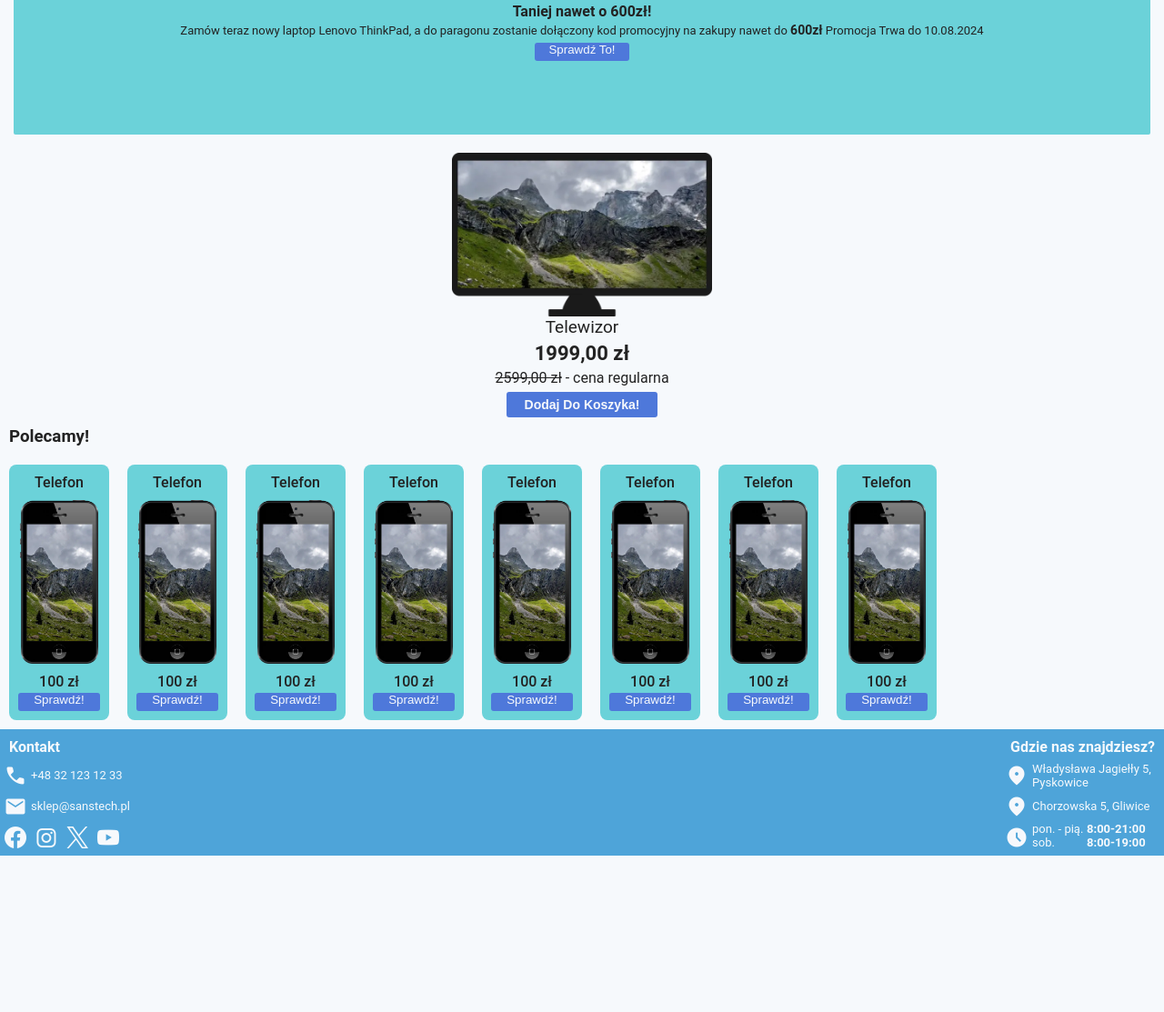
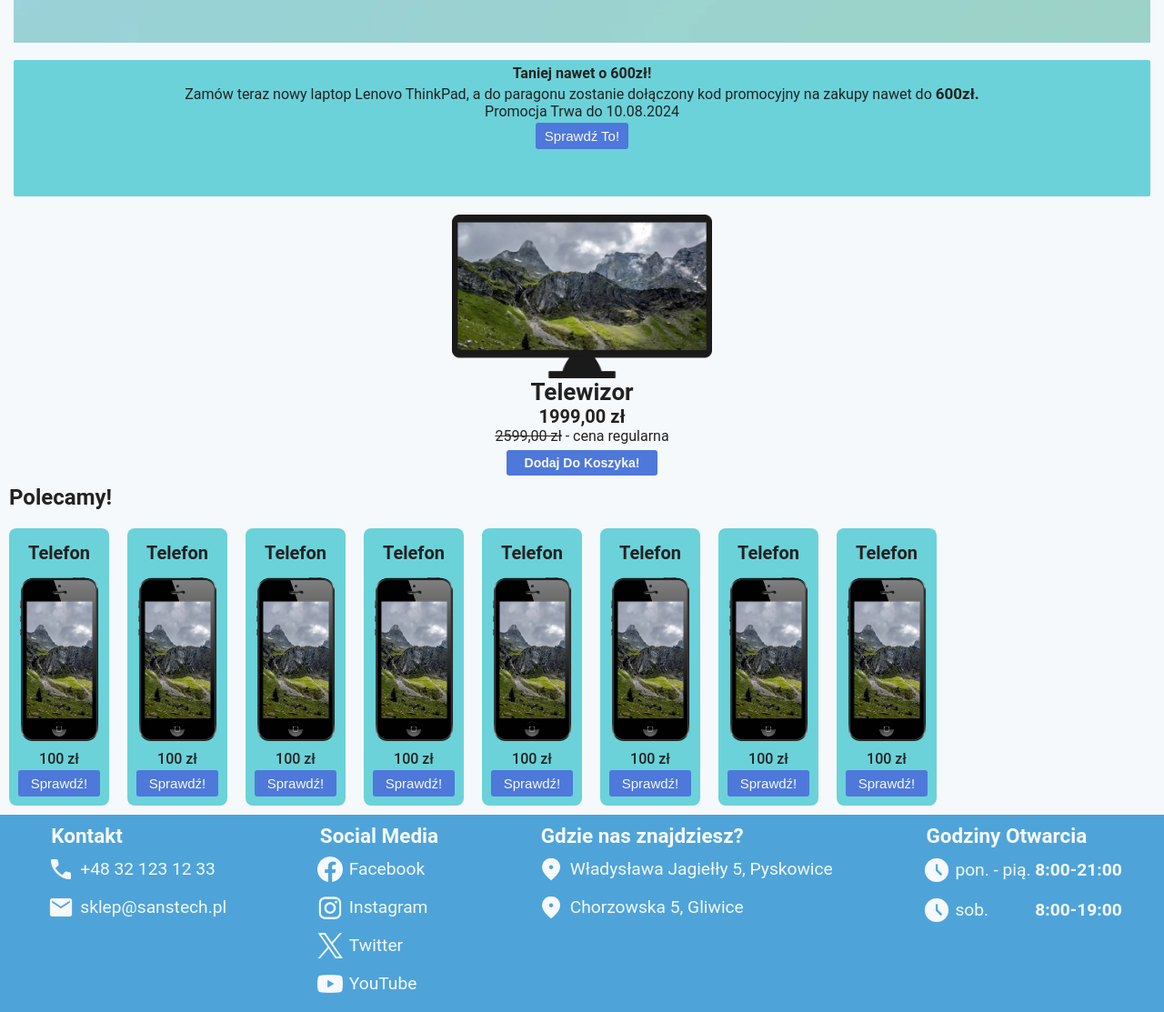
Before and after one commit to Zenic1/Zenic1.github.io, a plain HTML site: page index.html in a window 1280 px wide. Shown: the part 1166-2279 px from the top of the page at 91% size. Before the commit the page ends 2107 px from the top, so only its background shows below. Drawn offline with Linux system fonts and the light colour scheme.

Commit message:
Website Update

```diff
--- a/figma.css
+++ b/figma.css
@@ -15,9 +15,33 @@ nav{
     flex-direction: row;
     display: flex;
 }
+.pc{
+    background-color: #f0f0f0;
+    height: 55px;
+    display: none;
+}
+.pc>ul{
+    display: flex;
+    justify-content: space-around;
+    width: 100%;
+    list-style: none;
+}
+.pc img{
+    height: 40px;
+    margin-left: 10px;
+    margin-right: 10px;
+}
+.pc>ul>li{
+    display: flex;
+    align-items: center;
+    font-weight: bold;
+}
 a{
     text-decoration: none;
     color: #222;
+}
+a:hover{
+    text-decoration: underline;
 }
 .flex{
     display: flex;
@@ -26,6 +50,8 @@ a{
     border-radius: 3px;
     justify-content: left;
     margin: 8px auto 8px 8px;
+    height: 66px;
+    position: relative;
 }
 .icons-container{
     display: flex;
@@ -46,6 +72,9 @@ a{
 }
 header{
     text-align: center;
+}
+header>p{
+    font-size: 1.7em;
 }
 h1{
     color: #4E78DA;
@@ -76,7 +105,6 @@ h1{
 .promo-right>p{
     margin-top: 3px;
     margin-bottom: 3px;
-    font-size: 13px;
 }
 b{
     font-size: calc(1em + 1px);
@@ -86,9 +114,8 @@ button{
     border: none;
     background-color: #4E78DA;
     color: #F6F9FC;
-    padding-left: 15px;
-    padding-right: 15px;
-    padding-bottom: 5px;
+    padding: 6px 10px;
+    font-size: 15px;
     cursor: pointer;
 }
 #menu {
@@ -157,8 +184,12 @@ button{
     font-size: calc(1em + 3px);
 }
 .main-product>h4{
-    margin: 5px;
-    font-size: calc(1em + 6px);
+
+    font-size: calc(1em + 10px);
+}
+.main-product>h5{
+
+    font-size: calc(1em + 4px);
 }
 .main-product>button{
     margin-top: 6px;
@@ -185,6 +216,11 @@ button{
     text-align: center;
     font-weight: 500;
 }
+.item>h4{
+    text-align: center;
+    font-size: 20px;
+    margin: 5px;
+}
 .item>img{
     height: 180px;
     margin-bottom: 10px;
@@ -197,50 +233,69 @@ button{
 h3{
     margin: 10px;
 }
+.polecamy>h3{
+    font-size: 1.5em;
+}
 .black-screen {
     height: 100%;
     z-index: 2;
 }
 footer{
     background-color: #4EA4D9;
-    flex-direction: row;
     color: #F6F9FC;
     display: flex;
-    font-size: 13px;
+    font-size: 1.2em;
+    justify-content: space-around;
+    flex-direction: column;
+    padding-bottom: 10px;
 }
 footer h3{
-    font-size: initial;
-    margin-bottom: 5px;
+    margin-bottom: 3px;
 }
 footer div, footer p{
     align-items: center;
-
 }
 footer img{
-    margin: 5px;
-    height: 24px;
+    margin: 7px;
+    height: 28px;
 }
 footer a{
     color: #F6F9FC;
 }
-.otwarcie{
-    flex-direction: row;
-    align-items: start;
+footer a:hover{
+    text-decoration: underline;
 }
-.otwarcie{
+footer li{
+    list-style: none;
+    display: flex;
+    align-items: center;
+}
+.opening-hours ul {
+    list-style: none;
+    padding: 0;
+    margin: 0;
+}
+.opening-hours li {
+    display: flex;
+    align-items: center;
     font-weight: bold;
+    max-width: 300px;
 }
-.otwarcie span{
-    width: 60px;
-    display: inline-block;
+.opening-hours span {
     font-weight: initial;
+    margin-left: 10px;
+    margin-right: auto;
+}
+.opening-hours img{
+    height: 30px;
+    margin-right: -5px;
 }
 
 nav>.search{
     display: none;
     align-self: center;
-    width: 30%;
-    height: 37px;
+    width: 50%;
+    height: 44px;
     background-color: #F6F9FC;
     border-radius: 10px;
 }
@@ -254,28 +309,28 @@ nav>.search{
     border: none;
     padding-left: 10px;
     outline: 0;
+    font-size: 1.1em;
 }
 nav>.search:focus-within{
     outline: #222 solid 1px;
 }
 nav>.search img{
     height: 32px;
-    margin: auto;
+    align-self: center;
+    justify-self: center;
 }
 nav>.search>button{
     background-color: #4E78DA;
     border-radius: 10px;
     width: 60px;
     height: 100%;
-    text-align: center;
-    /*display: inline-flex;*/
-}
-.right{
-    margin-left: auto;
+    justify-content: center;
+    align-items: center;
+    display: flex;
 }
 /*Media Query na pecety*/
 @media (min-width: 769px) {
-    .icons-container>.search, .burger{
+    .icons-container>.search, #burger{
         display: none;
     }
     .icons-container .gallery, .icons-container .contact{
@@ -283,7 +338,13 @@ nav>.search>button{
     }
     nav>.search{
         display: flex;
-    justify-content: center;
+        justify-content: center;
         align-items: center;
     }
+    footer{
+        flex-direction: row;
+    }
+    .pc{
+        display: flex;
+    }
 }
--- a/index.html
+++ b/index.html
@@ -46,7 +46,7 @@
 </ul>
 <!--IKONY: https://fonts.google.com/icons-->
 <nav>
-    <img src="img/placeholder.png" alt="logo" id="logo">
+    <a href="#"><img src="img/placeholder.png" alt="logo" id="logo"></a>
     <form class="search">
         <input type="text" name="search" id="search" placeholder="Co chcesz wyszukać?">
         <button type="submit"><img src="img/search.png" alt="wyszukaj"></button>
@@ -77,6 +77,34 @@
         </a>
     </div>
 </nav>
+<nav class="pc">
+    <ul>
+        <li>
+            <a href="#"><img src="img/home.png" alt="dom"></a>
+            <a href="#">Strona główna</a>
+        </li>
+        <li>
+            <a href="#"><img src="img/pc.png" alt="pc"></a>
+            <a href="#">Laptopy i Komputery</a>
+        </li>
+        <li>
+            <a href="#"><img src="img/phone-icon.png" alt="telefon"></a>
+            <a href="#">Smartfony</a>
+        </li>
+        <li>
+            <a href="#"><img src="img/pad.png" alt="kontroler"></a>
+            <a href="#">Gaming</a>
+        </li>
+        <li>
+            <a href="#"><img src="img/cpu.png" alt="cpu"></a>
+            <a href="#">Podzespoły</a>
+        </li>
+        <li>
+            <a href="#"><img src="img/acc.png" alt="akcesoria"></a>
+            <a href="#">Akcesoria</a>
+        </li>
+    </ul>
+</nav>
 <main>
 <div class="black-screen"></div>
 <header>
@@ -89,15 +117,15 @@
     <!--Twórczość Własna-->
     <article class="promo-right">
         <h4>Taniej nawet o 600zł!</h4>
-        <p>Zamów teraz nowy laptop Lenovo ThinkPad, a do paragonu zostanie dołączony kod promocyjny na zakupy nawet do <b>600zł</b> Promocja Trwa do 10.08.2024</p>
+        <p>Zamów teraz nowy laptop Lenovo ThinkPad, a do paragonu zostanie dołączony kod promocyjny na zakupy nawet do <b>600zł.</b><br> Promocja Trwa do 10.08.2024</p>
         <button>Sprawdź To!</button>
     </article>
 </section>
 <section class="main-product">
     <img src="img/tv.webp" alt="tv">
 <!--https://pixabay.com/vectors/television-tv-screen-lcd-screen-2237425/ + https://pixabay.com/photos/mountains-alps-landscape-nature-5333952/-->
-    <p>Telewizor</p>
-    <h4>1999,00 zł</h4>
+    <h4>Telewizor</h4>
+    <h5>1999,00 zł</h5>
     <span><span style="text-decoration: line-through;">2599,00 zł</span> - cena regularna</span>
     <button>Dodaj Do Koszyka!</button>
 </section>
@@ -106,49 +134,49 @@
         <!--https://pixabay.com/vectors/iphone-cell-phone-phone-160307/ + https://pixabay.com/photos/mountains-alps-landscape-nature-5333952/-->
         <div class="articles">
         <article class="item">
-            <p>Telefon</p>
+            <h4>Telefon</h4>
             <img src="img/phone.webp" alt="phone">
             <p>100 zł</p>
             <button>Sprawdź!</button>
         </article>
         <article class="item">
-            <p>Telefon</p>
+            <h4>Telefon</h4>
             <img src="img/phone.webp" alt="phone">
             <p>100 zł</p>
             <button>Sprawdź!</button>
         </article>
         <article class="item">
-            <p>Telefon</p>
+            <h4>Telefon</h4>
             <img src="img/phone.webp" alt="phone">
             <p>100 zł</p>
             <button>Sprawdź!</button>
         </article>
         <article class="item">
-            <p>Telefon</p>
+            <h4>Telefon</h4>
             <img src="img/phone.webp" alt="phone">
             <p>100 zł</p>
             <button>Sprawdź!</button>
         </article>
         <article class="item">
-            <p>Telefon</p>
+            <h4>Telefon</h4>
             <img src="img/phone.webp" alt="phone">
             <p>100 zł</p>
             <button>Sprawdź!</button>
         </article>
         <article class="item">
-            <p>Telefon</p>
+            <h4>Telefon</h4>
             <img src="img/phone.webp" alt="phone">
             <p>100 zł</p>
             <button>Sprawdź!</button>
         </article>
         <article class="item">
-            <p>Telefon</p>
+            <h4>Telefon</h4>
             <img src="img/phone.webp" alt="phone">
             <p>100 zł</p>
             <button>Sprawdź!</button>
         </article>
         <article class="item">
-            <p>Telefon</p>
+            <h4>Telefon</h4>
             <img src="img/phone.webp" alt="phone">
             <p>100 zł</p>
             <button>Sprawdź!</button>
@@ -157,41 +185,61 @@
     </section>
 </main>
 <footer>
-    <section>
+        <section class="contact">
             <h3>Kontakt</h3>
-        <p class="flex">
+            <ul>
+                <li>
                     <img src="img/call.png" alt="zadzwoń">
                     <a href="tel:+48321231233">+48 32 123 12 33</a>
-        </p>
-        <p class="flex">
+                </li>
+                <li>
                     <img src="img/mail.png" alt="mail">
                     <a href="mailto:sklep@sanstech.pl">sklep@sanstech.pl</a>
-        </p>
-        <p class="flex">
-            <a href="https://www.facebook.com/sanstech.official" target="_blank"><img src="img/fb.png" alt="fb"></a>
-            <a href="https://www.instagram.com/sanstech.official" target="_blank"><img src="img/ig.png" alt="ig"></a>
-            <a href="https://www.twitter.com/sanstech.official" target="_blank"><img src="img/twitter.png" alt="twitter"></a>
-            <a href="https://www.youtube.com/sanstech.official" target="_blank"><img src="img/yt.png" alt="yt"></a>
-        </p>
+                </li>
+            </ul>
         </section>
-    <section class="right">
+        <section class="social-media">
+            <h3>Social Media</h3>
+            <ul>
+                <li>
+                    <img src="img/fb.png" alt="fb">
+                    <a href="https://www.facebook.com/sanstech.official" target="_blank">Facebook</a>
+                </li>
+                <li>
+                    <img src="img/ig.png" alt="ig">
+                    <a href="https://www.instagram.com/sanstech.official" target="_blank">Instagram</a>
+                </li>
+                <li>
+                    <img src="img/twitter.png" alt="twitter">
+                    <a href="https://www.twitter.com/sanstech.official" target="_blank">Twitter</a>
+                </li>
+                <li>
+                    <img src="img/yt.png" alt="yt">
+                    <a href="https://www.youtube.com/sanstech.official" target="_blank">YouTube</a>
+                </li>
+            </ul>
+        </section>
+    <section class="location">
         <h3>Gdzie nas znajdziesz?</h3>
-        <div class="flex">
+        <ul>
+            <li>
                 <img src="img/pin.png" alt="pinezka">
-            <p>Władysława Jagiełły 5, <br> Pyskowice</p>
-        </div>
-        <div class="flex">
+                <p>Władysława Jagiełły 5, Pyskowice</p>
+            </li>
+            <li>
                 <img src="img/pin.png" alt="pinezka">
                 <p>Chorzowska 5, Gliwice</p>
-        </div>
-        <div class="otwarcie flex">
-            <img src="img/time.png" alt="czas">
-            <p><span>pon. - pią. </span>8:00-21:00<br>
-                <span>sob. </span>8:00-19:00</p>
-        </div>
+            </li>
+        </ul>
+    </section>
+    <section class="opening-hours">
+        <h3>Godziny Otwarcia</h3>
+        <ul>
+            <li><img src="img/time.png" alt="zegar"><span>pon. - pią.</span>&nbsp;8:00-21:00</li>
+            <li><img src="img/time.png" alt="zegar"><span>sob.</span>&nbsp;8:00-19:00</li>
+        </ul>
     </section>
 </footer>
-<!--dobra, trzeba dodac do nava galeria i kontakt, ale usunac ulubione danie miłosza, bedzie gut, potem trzeba zrobic, ze input na tym wyszukiwaniu, obrzek zrobic bigger, dodac tekst z promo right na obrazek, reszta jak na figma-->
 <script src="main.js"></script>
 </body>
 </html>
```
Lines whose indentation alone changed are shown as unchanged.
